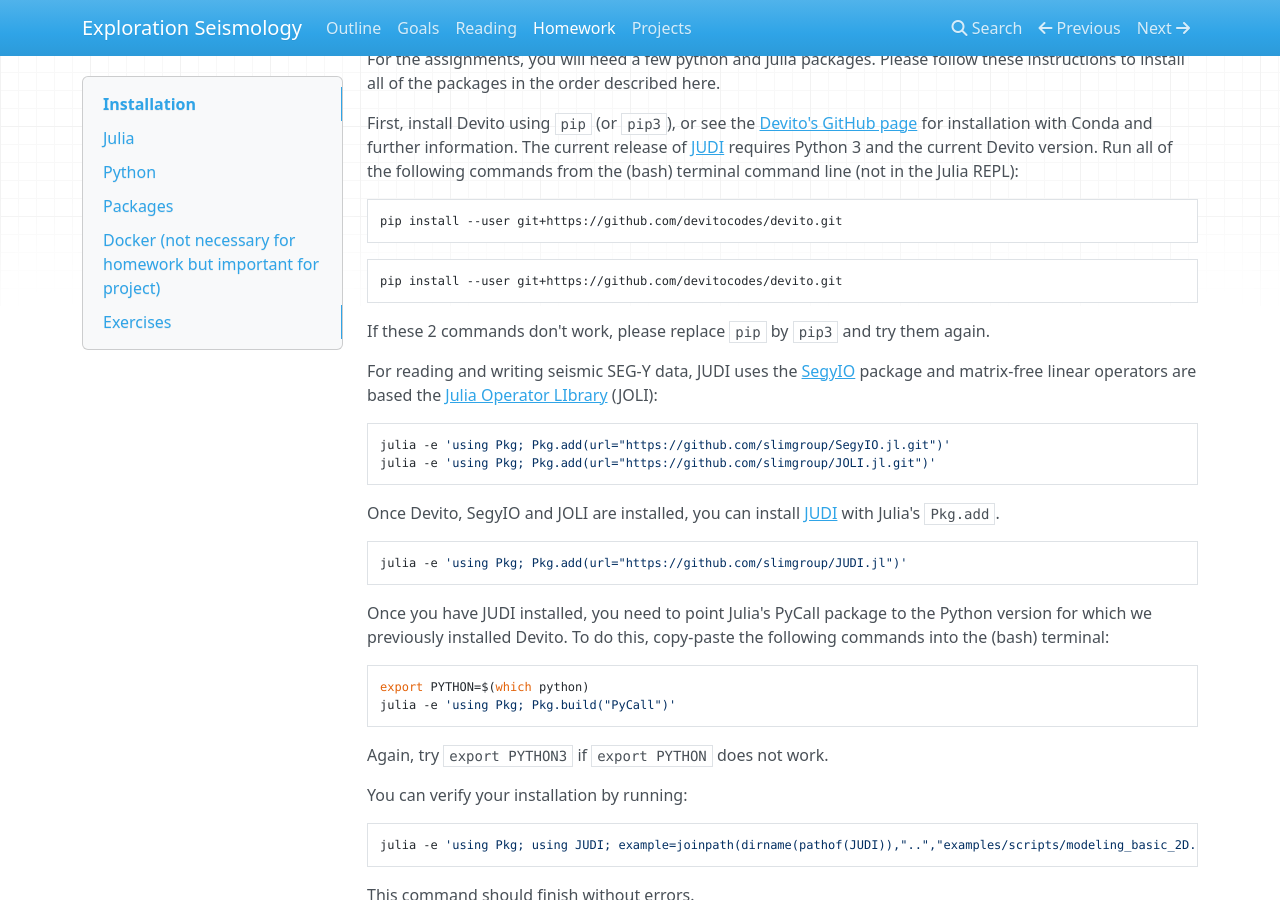
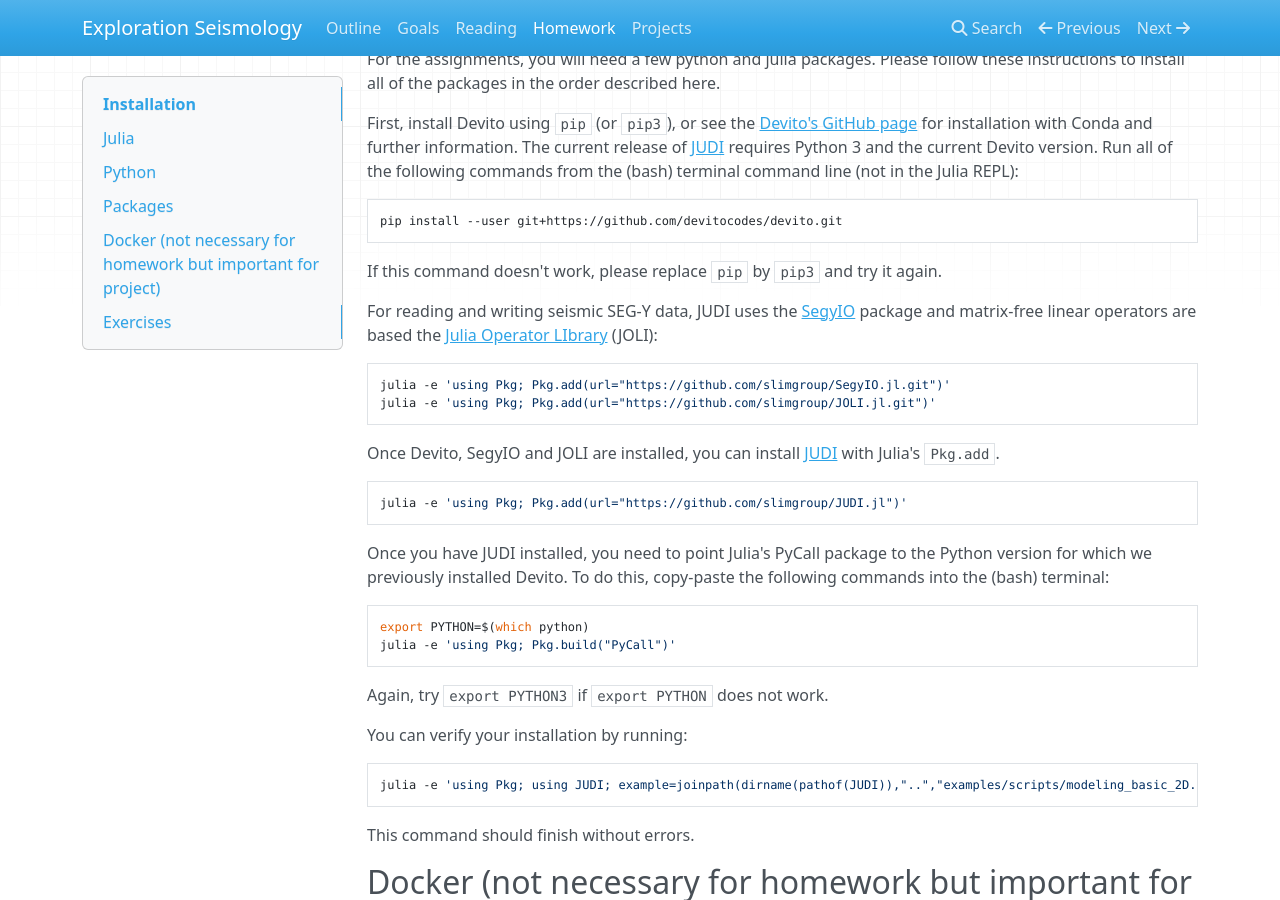
Before and after one commit to flexie/eas-4803-8803-ccs, an MkDocs documentation site: the page built from docs/homework.md, in a window 1280 px wide and 900 px high, scrolled down 507 px. Built offline with MkDocs 1.6.1, drawn with Linux system fonts in a browser that asks for light colours; nearby versions of some CDN libraries; old or Windows-style settings are respelled for this version of MkDocs.

Commit message:
delete unnecessary command

````diff
--- a/docs/homework.md
+++ b/docs/homework.md
@@ -29,11 +29,7 @@ First, install Devito using `pip` (or `pip3`), or see the [Devito's GitHub page]
 pip install --user git+https://github.com/devitocodes/devito.git
 ```
 
-```bash
-pip install --user git+https://github.com/devitocodes/devito.git
-```
-
-If these 2 commands don't work, please replace `pip` by `pip3` and try them again.
+If this command doesn't work, please replace `pip` by `pip3` and try it again.
 
 For reading and writing seismic SEG-Y data, JUDI uses the [SegyIO](https://github.com/slimgroup/SegyIO.jl) package and matrix-free linear operators are based the [Julia Operator LIbrary](https://github.com/slimgroup/JOLI.jl/tree/master/src) (JOLI):
 
````
